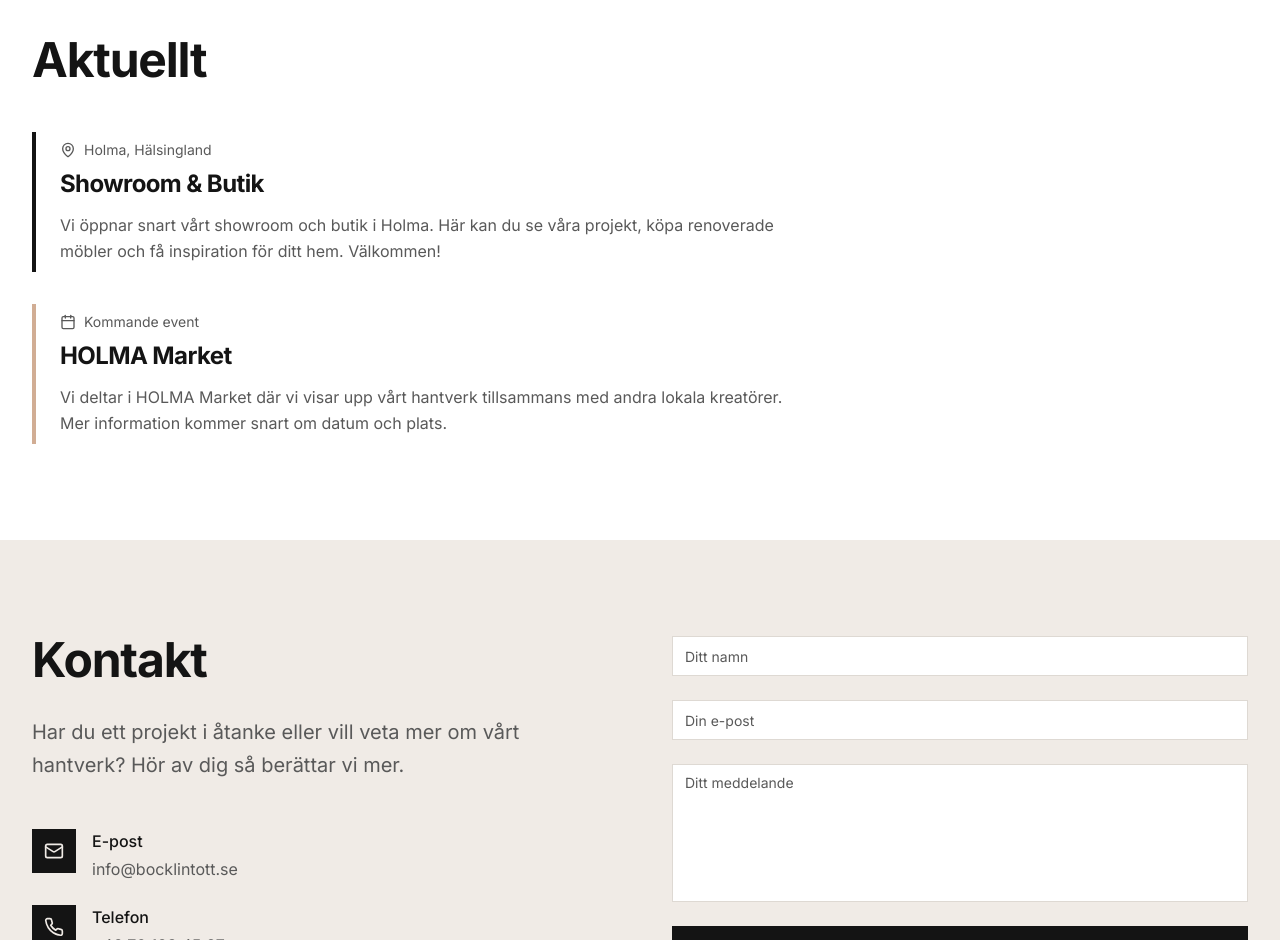
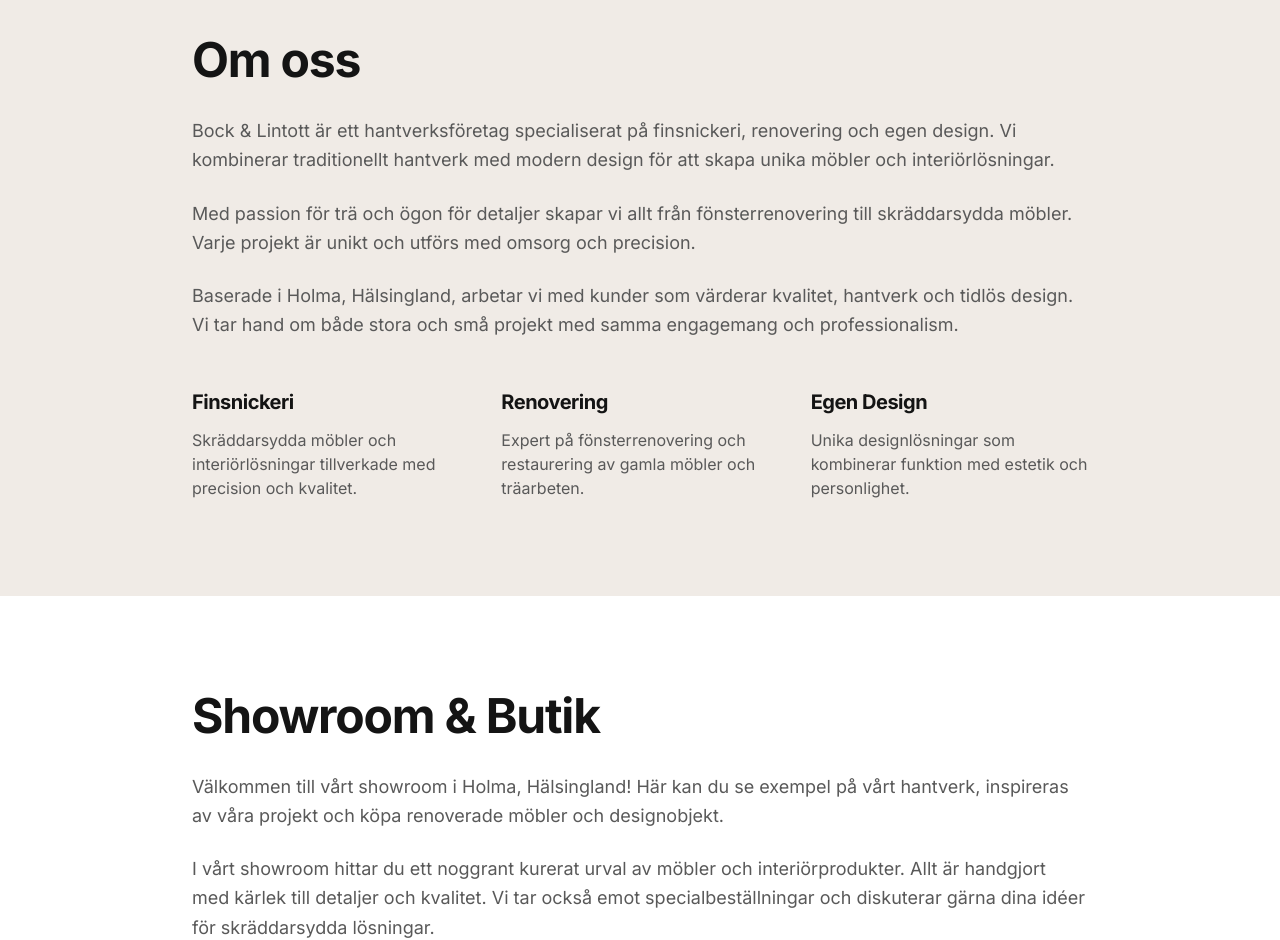
Before and after one commit to johnjohn-carlsson/bock-lintott-showcase, a React (Vite) app: page / in a window 1280 px wide. Shown: the part 1860-2800 px from the top of the page. Built offline with nearby package versions, Linux system fonts and the light colour scheme; the HTML template or start-up script is replaced by a standard one.

Commit message:
Remove "Aktuellt" section and add content

```diff
--- /dev/null
+++ b/src/components/AboutUs.tsx
@@ -0,0 +1,59 @@
+const AboutUs = () => {
+  return (
+    <section id="om-oss" className="py-24 bg-background">
+      <div className="max-w-7xl mx-auto px-4 sm:px-6 lg:px-8">
+        <div className="max-w-4xl mx-auto">
+          <h2 className="text-4xl md:text-5xl font-bold mb-8">Om oss</h2>
+
+          <div className="space-y-6 text-lg text-muted-foreground leading-relaxed">
+            <p>
+              Bock & Lintott är ett hantverksföretag specialiserat på finsnickeri,
+              renovering och egen design. Vi kombinerar traditionellt hantverk med
+              modern design för att skapa unika möbler och interiörlösningar.
+            </p>
+
+            <p>
+              Med passion för trä och ögon för detaljer skapar vi allt från
+              fönsterrenovering till skräddarsydda möbler. Varje projekt är unikt
+              och utförs med omsorg och precision.
+            </p>
+
+            <p>
+              Baserade i Holma, Hälsingland, arbetar vi med kunder som värderar
+              kvalitet, hantverk och tidlös design. Vi tar hand om både stora och
+              små projekt med samma engagemang och professionalism.
+            </p>
+          </div>
+
+          <div className="mt-12 grid md:grid-cols-3 gap-8">
+            <div>
+              <h3 className="text-xl font-bold mb-3">Finsnickeri</h3>
+              <p className="text-muted-foreground">
+                Skräddarsydda möbler och interiörlösningar tillverkade med
+                precision och kvalitet.
+              </p>
+            </div>
+
+            <div>
+              <h3 className="text-xl font-bold mb-3">Renovering</h3>
+              <p className="text-muted-foreground">
+                Expert på fönsterrenovering och restaurering av gamla möbler
+                och träarbeten.
+              </p>
+            </div>
+
+            <div>
+              <h3 className="text-xl font-bold mb-3">Egen Design</h3>
+              <p className="text-muted-foreground">
+                Unika designlösningar som kombinerar funktion med estetik
+                och personlighet.
+              </p>
+            </div>
+          </div>
+        </div>
+      </div>
+    </section>
+  );
+};
+
+export default AboutUs;
--- a/src/components/Navigation.tsx
+++ b/src/components/Navigation.tsx
@@ -27,22 +27,22 @@ const Navigation = () => {
           {/* Desktop Navigation */}
           <div className="hidden md:flex items-center gap-8">
             <button
-              onClick={() => scrollToSection("about")}
+              onClick={() => scrollToSection("gallery")}
+              className="text-sm font-medium hover:opacity-70 transition-opacity"
+            >
+              Galleri
+            </button>
+            <button
+              onClick={() => scrollToSection("om-oss")}
               className="text-sm font-medium hover:opacity-70 transition-opacity"
             >
               Om oss
             </button>
             <button
-              onClick={() => scrollToSection("gallery")}
+              onClick={() => scrollToSection("showroom")}
               className="text-sm font-medium hover:opacity-70 transition-opacity"
             >
               Showroom
-            </button>
-            <button
-              onClick={() => scrollToSection("news")}
-              className="text-sm font-medium hover:opacity-70 transition-opacity"
-            >
-              Aktuellt
             </button>
             <Button
               onClick={() => scrollToSection("contact")}
@@ -67,22 +67,22 @@ const Navigation = () => {
         {isOpen && (
           <div className="md:hidden py-4 space-y-4 border-t border-border">
             <button
-              onClick={() => scrollToSection("about")}
+              onClick={() => scrollToSection("gallery")}
+              className="block w-full text-left py-2 text-sm font-medium hover:opacity-70 transition-opacity"
+            >
+              Galleri
+            </button>
+            <button
+              onClick={() => scrollToSection("om-oss")}
               className="block w-full text-left py-2 text-sm font-medium hover:opacity-70 transition-opacity"
             >
               Om oss
             </button>
             <button
-              onClick={() => scrollToSection("gallery")}
+              onClick={() => scrollToSection("showroom")}
               className="block w-full text-left py-2 text-sm font-medium hover:opacity-70 transition-opacity"
             >
               Showroom
-            </button>
-            <button
-              onClick={() => scrollToSection("news")}
-              className="block w-full text-left py-2 text-sm font-medium hover:opacity-70 transition-opacity"
-            >
-              Aktuellt
             </button>
             <Button
               onClick={() => scrollToSection("contact")}
--- a/src/components/News.tsx
+++ /dev/null
@@ -1,41 +0,0 @@
-import { Calendar, MapPin } from "lucide-react";
-
-const News = () => {
-  return (
-    <section id="news" className="py-24 bg-card">
-      <div className="max-w-7xl mx-auto px-4 sm:px-6 lg:px-8">
-        <div className="max-w-3xl">
-          <h2 className="text-4xl md:text-5xl font-bold mb-12">Aktuellt</h2>
-
-          <div className="space-y-8">
-            <div className="border-l-4 border-primary pl-6 py-2">
-              <div className="flex items-center gap-2 text-sm text-muted-foreground mb-2">
-                <MapPin size={16} />
-                <span>Holma, Hälsingland</span>
-              </div>
-              <h3 className="text-2xl font-bold mb-3">Showroom & Butik</h3>
-              <p className="text-muted-foreground leading-relaxed">
-                Vi öppnar snart vårt showroom och butik i Holma. Här kan du se våra projekt,
-                köpa renoverade möbler och få inspiration för ditt hem. Välkommen!
-              </p>
-            </div>
-
-            <div className="border-l-4 border-accent pl-6 py-2">
-              <div className="flex items-center gap-2 text-sm text-muted-foreground mb-2">
-                <Calendar size={16} />
-                <span>Kommande event</span>
-              </div>
-              <h3 className="text-2xl font-bold mb-3">HOLMA Market</h3>
-              <p className="text-muted-foreground leading-relaxed">
-                Vi deltar i HOLMA Market där vi visar upp vårt hantverk tillsammans med andra
-                lokala kreatörer. Mer information kommer snart om datum och plats.
-              </p>
-            </div>
-          </div>
-        </div>
-      </div>
-    </section>
-  );
-};
-
-export default News;
--- /dev/null
+++ b/src/components/Showroom.tsx
@@ -0,0 +1,75 @@
+import { MapPin, Clock, Phone } from "lucide-react";
+
+const Showroom = () => {
+  return (
+    <section id="showroom" className="py-24 bg-card">
+      <div className="max-w-7xl mx-auto px-4 sm:px-6 lg:px-8">
+        <div className="max-w-4xl mx-auto">
+          <h2 className="text-4xl md:text-5xl font-bold mb-8">Showroom & Butik</h2>
+
+          <div className="space-y-6 text-lg text-muted-foreground leading-relaxed mb-12">
+            <p>
+              Välkommen till vårt showroom i Holma, Hälsingland! Här kan du se
+              exempel på vårt hantverk, inspireras av våra projekt och köpa
+              renoverade möbler och designobjekt.
+            </p>
+
+            <p>
+              I vårt showroom hittar du ett noggrant kurerat urval av möbler och
+              interiörprodukter. Allt är handgjort med kärlek till detaljer och
+              kvalitet. Vi tar också emot specialbeställningar och diskuterar
+              gärna dina idéer för skräddarsydda lösningar.
+            </p>
+          </div>
+
+          <div className="bg-background rounded-lg p-8 space-y-6">
+            <h3 className="text-2xl font-bold mb-6">Besöksinformation</h3>
+
+            <div className="space-y-4">
+              <div className="flex items-start gap-4">
+                <MapPin className="text-primary mt-1 flex-shrink-0" size={24} />
+                <div>
+                  <h4 className="font-semibold mb-1">Adress</h4>
+                  <p className="text-muted-foreground">
+                    Holma, Hälsingland
+                  </p>
+                </div>
+              </div>
+
+              <div className="flex items-start gap-4">
+                <Clock className="text-primary mt-1 flex-shrink-0" size={24} />
+                <div>
+                  <h4 className="font-semibold mb-1">Öppettider</h4>
+                  <p className="text-muted-foreground">
+                    Besök efter överenskommelse<br />
+                    Kontakta oss för att boka ett besök
+                  </p>
+                </div>
+              </div>
+
+              <div className="flex items-start gap-4">
+                <Phone className="text-primary mt-1 flex-shrink-0" size={24} />
+                <div>
+                  <h4 className="font-semibold mb-1">Kontakt</h4>
+                  <p className="text-muted-foreground">
+                    Boka tid genom vårt kontaktformulär nedan
+                  </p>
+                </div>
+              </div>
+            </div>
+          </div>
+
+          <div className="mt-8 p-6 bg-primary/5 rounded-lg border-l-4 border-primary">
+            <p className="text-muted-foreground">
+              <strong className="text-foreground">Tips:</strong> Planerar du ett större projekt?
+              Boka ett besök så kan vi diskutera dina behov och visa exempel på
+              material och finish direkt i vår verkstad.
+            </p>
+          </div>
+        </div>
+      </div>
+    </section>
+  );
+};
+
+export default Showroom;
--- a/src/pages/Index.tsx
+++ b/src/pages/Index.tsx
@@ -1,7 +1,8 @@
 import Navigation from "@/components/Navigation";
 import Hero from "@/components/Hero";
 import Gallery from "@/components/Gallery";
-import News from "@/components/News";
+import AboutUs from "@/components/AboutUs";
+import Showroom from "@/components/Showroom";
 import Contact from "@/components/Contact";
 import Footer from "@/components/Footer";
 
@@ -11,7 +12,8 @@ const Index = () => {
       <Navigation />
       <Hero />
       <Gallery />
-      <News />
+      <AboutUs />
+      <Showroom />
       <Contact />
       <Footer />
     </div>
```
